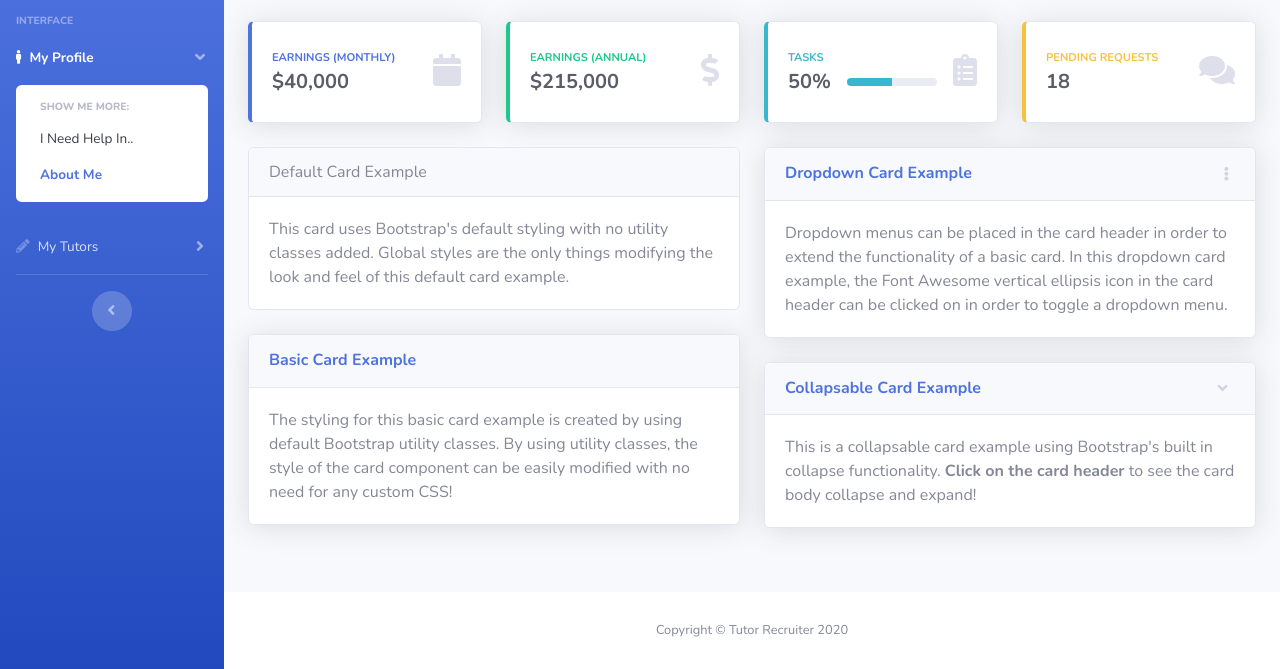
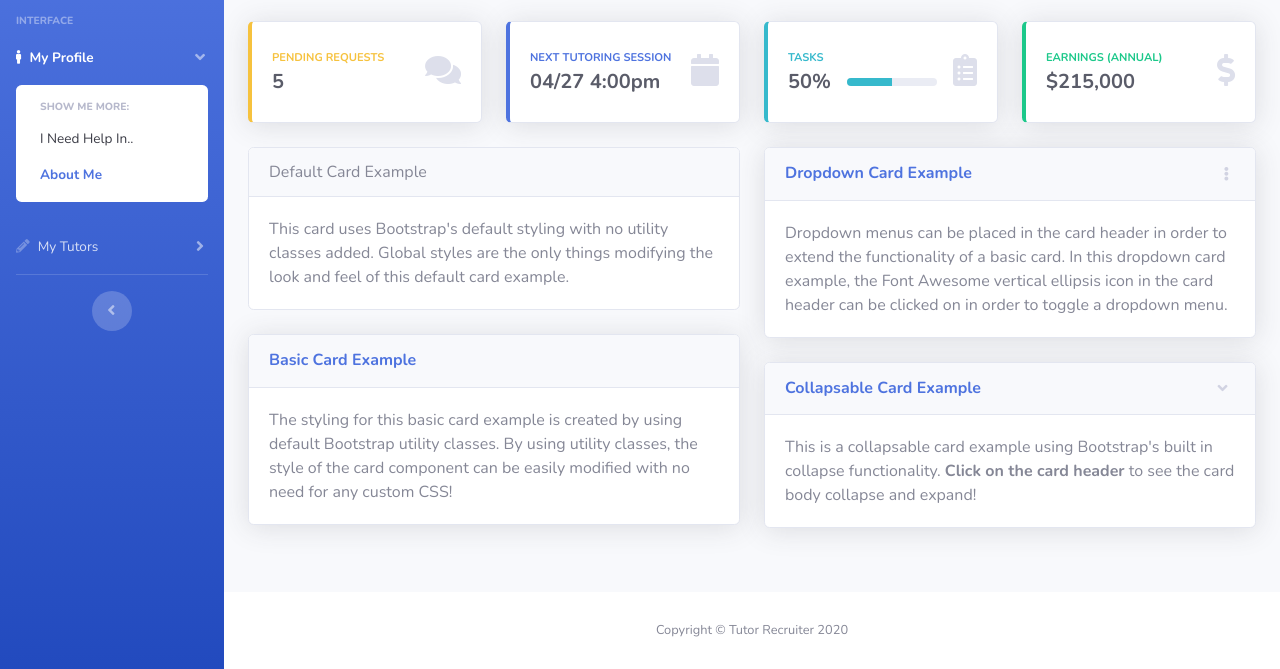
Before and after one commit to mlopezcruz2015/TutorRecruiter, a website with bundled scripts: page cards.html in a window 1280 px wide. Shown: the part 131-800 px from the top of the page. Built offline with nearby package versions, Linux system fonts and the light colour scheme.

Commit message:
Updated cards in the About Me section.

```diff
--- a/cards.html
+++ b/cards.html
@@ -283,17 +283,17 @@
 
           <div class="row">
 
-            <!-- Earnings (Monthly) Card Example -->
+			<!-- Pending Requests Card Example -->
             <div class="col-xl-3 col-md-6 mb-4">
-              <div class="card border-left-primary shadow h-100 py-2">
+              <div class="card border-left-warning shadow h-100 py-2">
                 <div class="card-body">
                   <div class="row no-gutters align-items-center">
                     <div class="col mr-2">
-                      <div class="text-xs font-weight-bold text-primary text-uppercase mb-1">Earnings (Monthly)</div>
-                      <div class="h5 mb-0 font-weight-bold text-gray-800">$40,000</div>
+                      <div class="text-xs font-weight-bold text-warning text-uppercase mb-1">Pending Requests</div>
+                      <div class="h5 mb-0 font-weight-bold text-gray-800">5</div>
                     </div>
                     <div class="col-auto">
-                      <i class="fas fa-calendar fa-2x text-gray-300"></i>
+                      <i class="fas fa-comments fa-2x text-gray-300"></i>
                     </div>
                   </div>
                 </div>
@@ -302,15 +302,15 @@
 
             <!-- Earnings (Monthly) Card Example -->
             <div class="col-xl-3 col-md-6 mb-4">
-              <div class="card border-left-success shadow h-100 py-2">
+              <div class="card border-left-primary shadow h-100 py-2">
                 <div class="card-body">
                   <div class="row no-gutters align-items-center">
                     <div class="col mr-2">
-                      <div class="text-xs font-weight-bold text-success text-uppercase mb-1">Earnings (Annual)</div>
-                      <div class="h5 mb-0 font-weight-bold text-gray-800">$215,000</div>
+                      <div class="text-xs font-weight-bold text-primary text-uppercase mb-1">Next Tutoring Session</div>
+                      <div class="h5 mb-0 font-weight-bold text-gray-800">04/27 4:00pm</div>
                     </div>
                     <div class="col-auto">
-                      <i class="fas fa-dollar-sign fa-2x text-gray-300"></i>
+                      <i class="fas fa-calendar fa-2x text-gray-300"></i>
                     </div>
                   </div>
                 </div>
@@ -343,22 +343,26 @@
               </div>
             </div>
 
-            <!-- Pending Requests Card Example -->
+            <!-- Earnings (Monthly) Card Example -->
             <div class="col-xl-3 col-md-6 mb-4">
-              <div class="card border-left-warning shadow h-100 py-2">
+              <div class="card border-left-success shadow h-100 py-2">
                 <div class="card-body">
                   <div class="row no-gutters align-items-center">
                     <div class="col mr-2">
-                      <div class="text-xs font-weight-bold text-warning text-uppercase mb-1">Pending Requests</div>
-                      <div class="h5 mb-0 font-weight-bold text-gray-800">18</div>
+                      <div class="text-xs font-weight-bold text-success text-uppercase mb-1">Earnings (Annual)</div>
+                      <div class="h5 mb-0 font-weight-bold text-gray-800">$215,000</div>
                     </div>
                     <div class="col-auto">
-                      <i class="fas fa-comments fa-2x text-gray-300"></i>
+                      <i class="fas fa-dollar-sign fa-2x text-gray-300"></i>
                     </div>
                   </div>
                 </div>
               </div>
             </div>
+
+
+
+
           </div>
 
           <div class="row">
```
Lines whose indentation alone changed are shown as unchanged.
